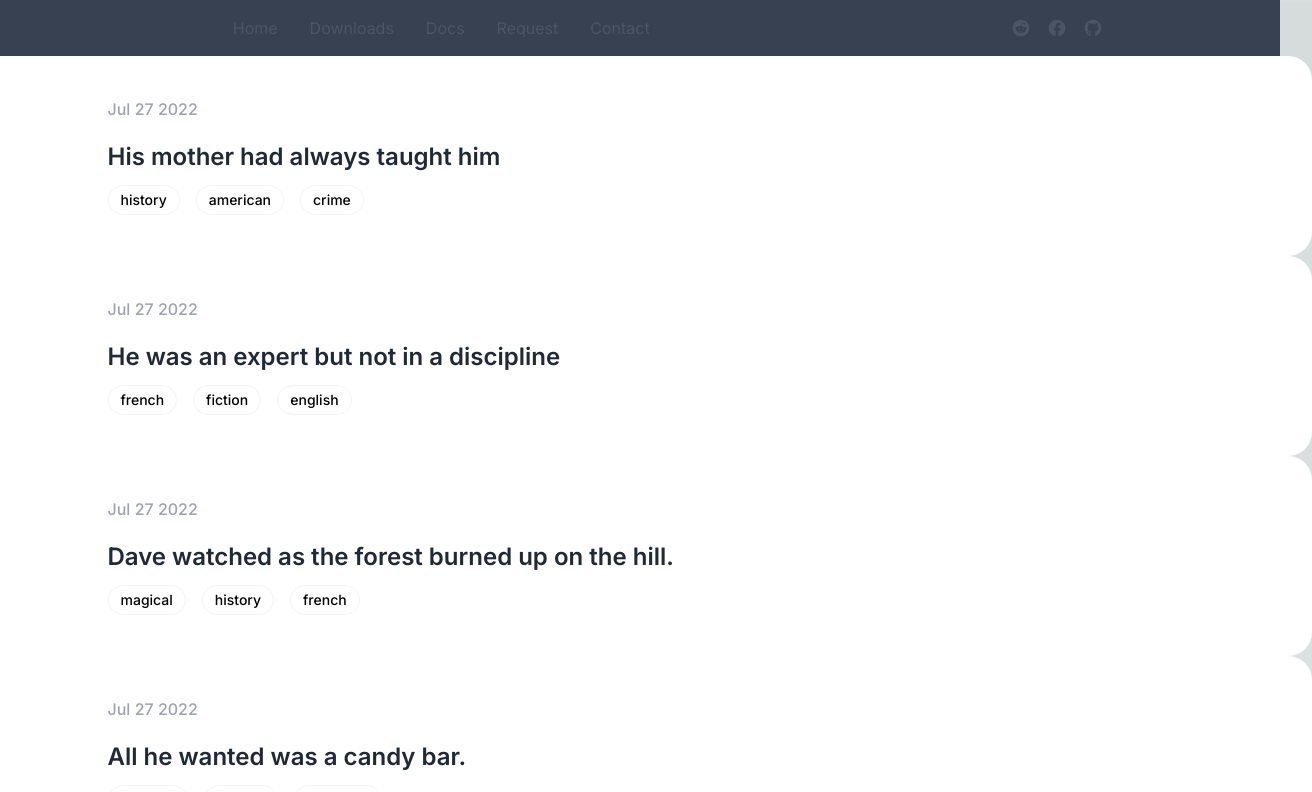
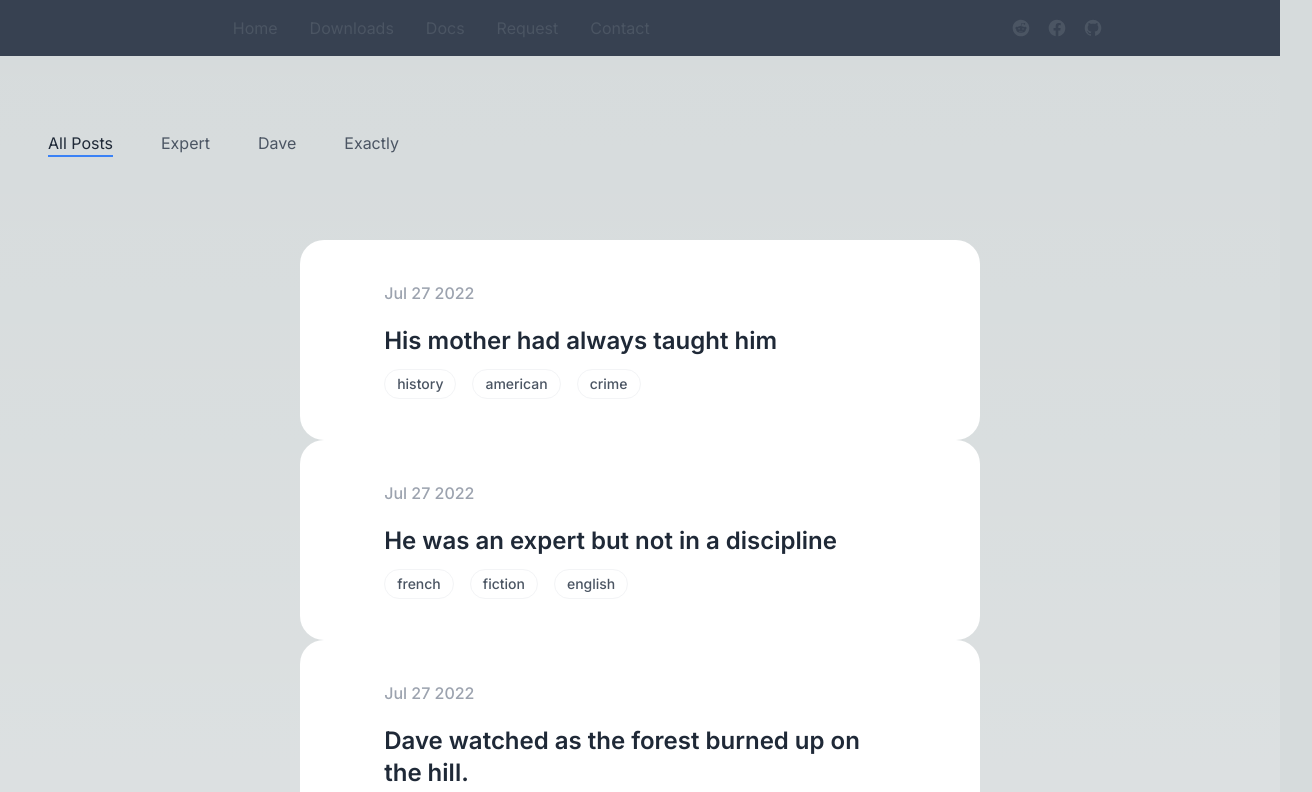
Before and after one commit to officialrajdeepsingh/layout-and-template-nextjs, a Next.js app: page / in a window 1280 px wide. Shown: the top 792 px of the page, 1312 px wide, since content can reach past the window. Built offline with nearby package versions, Linux system fonts and the light colour scheme.

Commit message:
create template

```diff
--- /dev/null
+++ b/src/app/template.tsx
@@ -0,0 +1,54 @@
+'use client'
+
+import { useSearchParams } from "next/navigation";
+import { useRouter } from "next/navigation";
+import { useCallback } from "react";
+
+export default function Template({ children }: { children: React.ReactNode }) {
+
+  const router = useRouter()
+  const searchParams = useSearchParams()
+
+  // https://nextjs.org/docs/app/api-reference/functions/use-search-params#examples
+  const createQueryString = useCallback(
+    (name: string, value: string) => {
+      const params = new URLSearchParams(searchParams.toString())
+      params.set(name, value)
+
+      return params.toString()
+    },
+    [searchParams]
+  )
+
+  return (
+    <>
+      <nav className="h-24 mt-10 py-2 container flex items-center justify-left px-6 mx-auto text-gray-600 capitalize dark:text-gray-300">
+
+        <button onClick={() => {
+          router.push("/" + '?' + createQueryString('q', ''))
+
+        }} className="text-gray-800 transition-colors duration-300 transform dark:text-gray-200 border-b-2 border-blue-500 mx-1.5 sm:mx-6">
+          All Posts
+        </button>
+
+        <button onClick={() => {
+          router.push("/" + '?' + createQueryString('q', 'expert'))
+        }} className="border-b-2 border-transparent hover:text-gray-800 transition-colors duration-300 transform dark:hover:text-gray-200 hover:border-blue-500 mx-1.5 sm:mx-6">Expert</button>
+
+        <button onClick={() => {
+          router.push("/" + '?' + createQueryString('q', 'dave'))
+        }} className="border-b-2 border-transparent hover:text-gray-800 transition-colors duration-300 transform dark:hover:text-gray-200 hover:border-blue-500 mx-1.5 sm:mx-6">Dave</button>
+
+        <button onClick={() => {
+          router.push("/" + '?' + createQueryString('q', 'exactly'))
+        }} className="border-b-2 border-transparent hover:text-gray-800 transition-colors duration-300 transform dark:hover:text-gray-200 hover:border-blue-500 mx-1.5 sm:mx-6">Exactly</button>
+
+      </nav>
+
+      <main className="py-12 container m-auto px-6 text-gray-600 md:px-12 xl:px-6">
+        <div className="lg:w-3/4 xl:w-2/4 mx-auto"> {children} </div>
+      </main>
+    </>
+  )
+
+}
```
